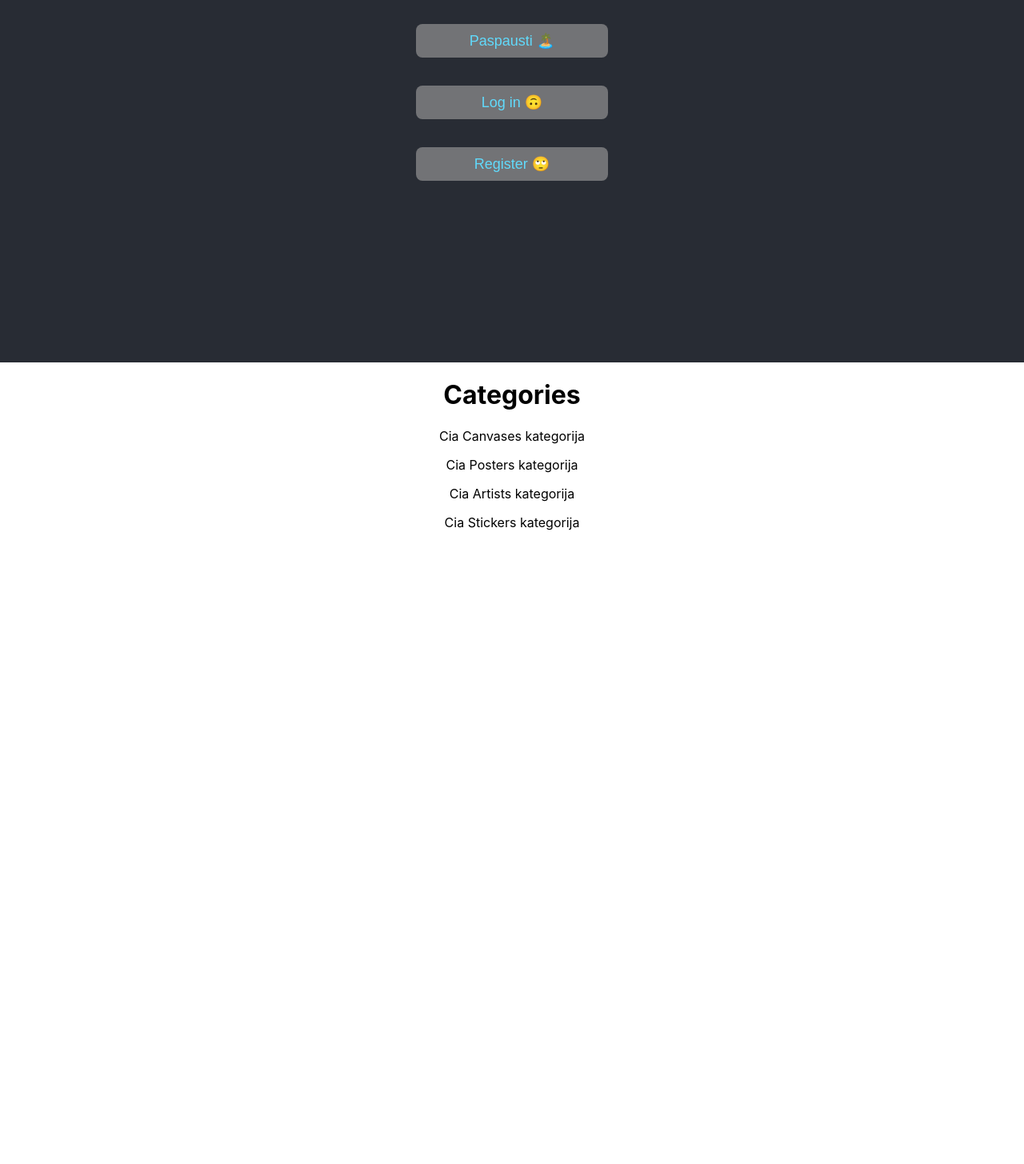
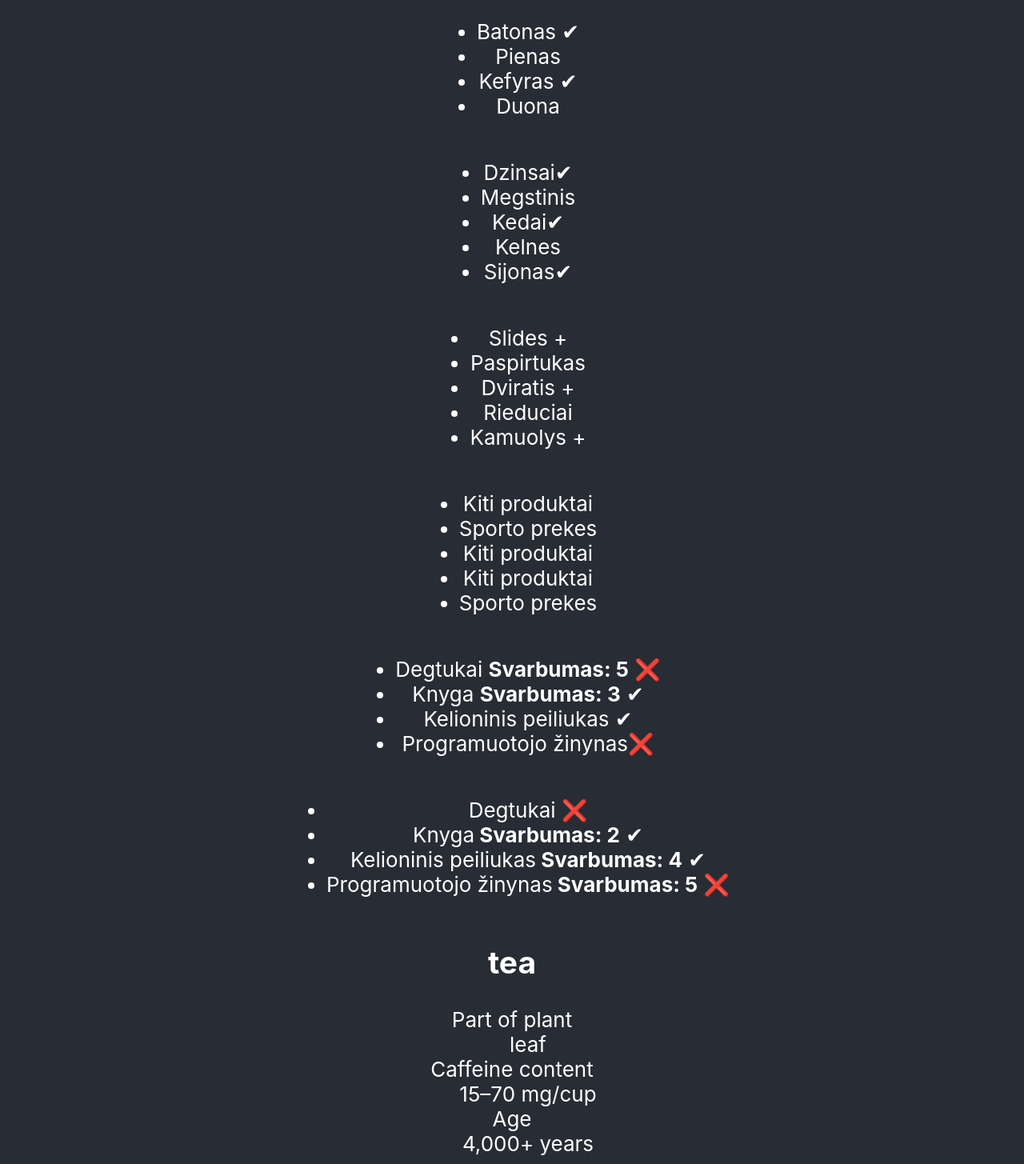
Before and after one commit to ritullia/1-project, a React (Create React App) app: page / in a window 1280 px wide. Shown: the part 555-2010 px from the top of the page at 80% size. Before the commit the page ends 1234 px from the top, so only its background shows below. Built offline with nearby package versions, Linux system fonts and the light colour scheme.

Commit message:
new components, if & ternary commit

```diff
--- a/src/App.js
+++ b/src/App.js
@@ -5,7 +5,9 @@ import Posters from "./Components/Categories/Posters";
 import Artists from "./Components/Categories/Artists";
 import Stickers from "./Components/Categories/Stickers";
 import Header from "./Components/Header";
-import Button from "./Components/Button";
+import { Button } from "./Components/Button";
+import { ProductList } from "./Components/Categories/ProductList";
+import { DrinkList } from "./Components/DrinkList";
 
 function App() {
   const onFaustasHeaderClick = () => {
@@ -49,12 +51,16 @@ function App() {
         >
           <span> 🙄 </span>
         </Button>
+        <ProductList />
+        <DrinkList />
       </header>
-      <h1>Categories</h1>
-      <Canva />
-      <Posters />
-      <Artists />
-      <Stickers />
+      <main>
+        <h1>Categories</h1>
+        <Canva />
+        <Posters />
+        <Artists />
+        <Stickers />
+      </main>
     </div>
   );
 }
--- a/src/Components/Button.js
+++ /dev/null
@@ -1,12 +0,0 @@
-function Button({ name, onClick, children }) {
-  return (
-    <>
-      <button className="add-button" onClick={onClick}>
-        {name}
-        {children}
-      </button>
-    </>
-  );
-}
-
-export default Button;
--- /dev/null
+++ b/src/Components/Button.jsx
@@ -0,0 +1,12 @@
+export const Button = ({ name, onClick, children }) => {
+  return (
+    <>
+      <button className="add-button" onClick={onClick}>
+        {name}
+        {children}
+      </button>
+    </>
+  );
+};
+
+//naudojama tik export nes komponenta kuriam su constanta ir naudodami arrow funkcija
--- /dev/null
+++ b/src/Components/Categories/ProductList.jsx
@@ -0,0 +1,85 @@
+import { ListItem } from "../ListItem";
+import { TernaryListItem } from "../TernaryListItem";
+import {
+  LogicalOperatorItem,
+  LogicalOrOperatorItem,
+} from "../LogicalOperatorItem";
+import { TravelListItem, IsImprtant } from "../TravelListItem";
+
+export const ProductList = () => {
+  return (
+    <>
+      <ul>
+        <ListItem productName="Batonas" isBought={true} />
+        <ListItem productName="Pienas" isBought={false} />
+        <ListItem productName="Kefyras" isBought={true} />
+        <ListItem productName="Duona" isBought={false} />
+      </ul>
+      <ul>
+        <TernaryListItem
+          productName="Dzinsai"
+          isBought={true}
+        ></TernaryListItem>
+        <TernaryListItem
+          productName="Megstinis"
+          isBought={false}
+        ></TernaryListItem>
+        <TernaryListItem productName="Kedai" isBought={true}></TernaryListItem>
+        <TernaryListItem
+          productName="Kelnes"
+          isBought={false}
+        ></TernaryListItem>
+        <TernaryListItem
+          productName="Sijonas"
+          isBought={true}
+        ></TernaryListItem>
+      </ul>
+      <ul>
+        <LogicalOperatorItem productName="Slides" isBought={true} />
+        <LogicalOperatorItem productName="Paspirtukas" isBought={false} />
+        <LogicalOperatorItem productName="Dviratis" isBought={true} />
+        <LogicalOperatorItem productName="Rieduciai" isBought={false} />
+        <LogicalOperatorItem productName="Kamuolys" isBought={true} />
+      </ul>
+      <ul>
+        <LogicalOrOperatorItem productName="Slides" isBought={false} />
+        <LogicalOrOperatorItem productName="Paspirtukas" isBought={true} />
+        <LogicalOrOperatorItem productName="Dviratis" isBought={true} />
+        <LogicalOrOperatorItem productName="Rieduciai" isBought={false} />
+        <LogicalOrOperatorItem productName="Kamuolys" isBought={true} />
+      </ul>
+      <ul>
+        <TravelListItem
+          productName="Degtukai"
+          isPacked={false}
+          importance={5}
+        />
+        <TravelListItem productName="Knyga" isPacked={true} importance={3} />
+        <TravelListItem
+          productName="Kelioninis peiliukas"
+          isPacked={true}
+          importance={0}
+        />
+        <TravelListItem
+          productName="Programuotojo žinynas"
+          isPacked={false}
+          importance={0}
+        />
+      </ul>
+      <ul>
+        <IsImprtant productName="Degtukai" isPacked={false} importance={0} />
+        <IsImprtant productName="Knyga" isPacked={true} importance={2} />
+        <IsImprtant
+          productName="Kelioninis peiliukas"
+          isPacked={true}
+          importance={4}
+        />
+        <IsImprtant
+          productName="Programuotojo žinynas"
+          isPacked={false}
+          importance={5}
+        />
+      </ul>
+    </>
+  );
+};
--- /dev/null
+++ b/src/Components/Drink.jsx
@@ -0,0 +1,15 @@
+export const Drink = ({ name }) => {
+  return (
+    <section>
+      <h1>{name}</h1>
+      <dl>
+        <dt>Part of plant</dt>
+        <dd>{name === "tea" ? "leaf" : "bean"}</dd>
+        <dt>Caffeine content</dt>
+        <dd>{name === "tea" ? "15–70 mg/cup" : "80–185 mg/cup"}</dd>
+        <dt>Age</dt>
+        <dd>{name === "tea" ? "4,000+ years" : "1,000+ years"}</dd>
+      </dl>
+    </section>
+  );
+};
--- /dev/null
+++ b/src/Components/DrinkList.jsx
@@ -0,0 +1,10 @@
+import { Drink } from "./Drink";
+
+export const DrinkList = () => {
+  return (
+    <div>
+      <Drink name="tea" />
+      <Drink name="coffee" />
+    </div>
+  );
+};
--- a/src/Components/Header.js
+++ b/src/Components/Header.js
@@ -1,7 +1,7 @@
 import { useRef } from "react";
 
 function Header({ name, onClick, children }) {
-  const headerRef = useRef();
+  const headerRef = useRef(null);
 
   if (headerRef.current) {
     headerRef.current.style.backgroundColor = "purple";
--- /dev/null
+++ b/src/Components/ListItem.jsx
@@ -0,0 +1,14 @@
+export const ListItem = ({ productName, isBought }) => {
+  // if (productName === "Batonas" && !isBought) {
+  //   return <li>Balta duona</li>;
+  // }
+  if (isBought) {
+    return <li>{productName} ✔</li>;
+  } else {
+    return (
+      <>
+        <li>{productName}</li>
+      </>
+    );
+  }
+};
--- /dev/null
+++ b/src/Components/LogicalOperatorItem.jsx
@@ -0,0 +1,23 @@
+export const LogicalOperatorItem = ({ productName, isBought }) => {
+  // && or ||
+  return (
+    <>
+      <li>
+        {productName} {isBought && "+"}
+      </li>
+    </>
+  );
+};
+
+export const LogicalOrOperatorItem = ({ productName }) => {
+  //  ||
+  return (
+    <>
+      <li>
+        {productName === "Paspirtukas" || productName === "Kamuolys"
+          ? "Sporto prekes"
+          : "Kiti produktai"}
+      </li>
+    </>
+  );
+};
--- /dev/null
+++ b/src/Components/TernaryListItem.jsx
@@ -0,0 +1,3 @@
+export const TernaryListItem = ({ productName, isBought }) => {
+  return <li>{isBought ? productName + "✔" : productName}</li>;
+};
--- /dev/null
+++ b/src/Components/TravelListItem.jsx
@@ -0,0 +1,26 @@
+export const TravelListItem = ({ productName, isPacked, importance }) => {
+  if (importance !== 0) {
+    return (
+      <li>
+        {productName} <b> Svarbumas: {importance}</b> {isPacked ? " ✔" : "❌"}
+      </li>
+    );
+  } else {
+    return (
+      <>
+        <li>{isPacked ? productName + " ✔" : productName + "❌"} </li>
+      </>
+    );
+  }
+};
+
+export const IsImprtant = ({ productName, importance, isPacked }) => {
+  // importance = 9, 4, 5 ....
+  return (
+    <li>
+      {productName}
+      {importance > 0 ? <b> Svarbumas: {importance}</b> : " "}{" "}
+      {isPacked ? " ✔" : "❌"}
+    </li>
+  );
+};
```
